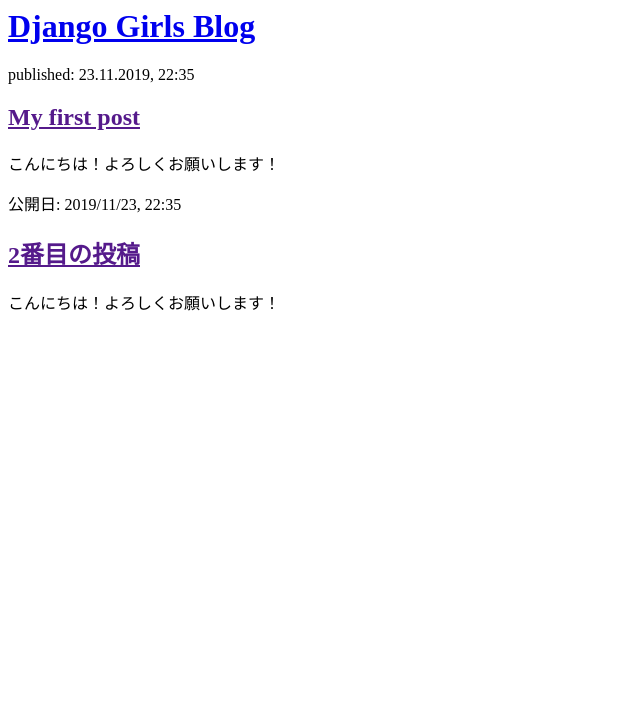
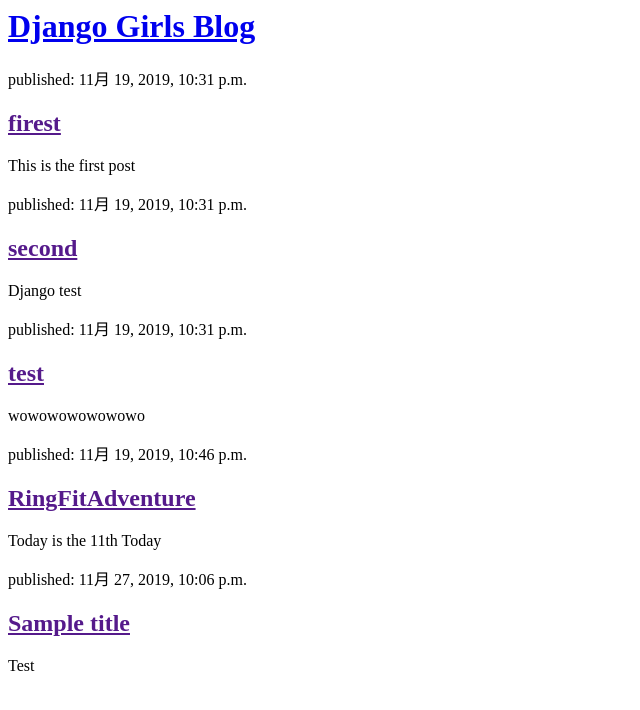
Before and after one commit to moguranran/my-first-blog, a Django app: page / in a window 1280 px wide. Shown: the top 710 px of the page, without its empty margins (0-640 px from the left). Run offline with Django 3.2, Linux system fonts and the light colour scheme; data comes from the database, SQL or seed files in the repository; both versions use the stored data as it was after the commit.

Commit message:
Modified templates to display posts from database.

```diff
--- a/blog/templates/blog/post_list.html
+++ b/blog/templates/blog/post_list.html
@@ -8,17 +8,12 @@
         <div>
             <h1><a href="/">Django Girls Blog</a></h1>
         </div>
-
-        <div>
-            <p>published: 23.11.2019, 22:35</p>
-            <h2><a href="">My first post</a></h2>
-            <p>こんにちは！よろしくお願いします！</p>
-        </div>
-
-        <div>
-            <p>公開日: 2019/11/23, 22:35</p>
-            <h2><a href="">2番目の投稿</a></h2>
-            <p>こんにちは！よろしくお願いします！</p>
-        </div>
+        {% for post in posts %}
+            <div>
+                <p>published: {{post.published_date}}</p>
+                <h2><a href="">{{post.title}}</a></h2>
+                <p>{{post.text|linebreaksbr}}</p>
+            </div>
+        {% endfor %}
     </body>
 </html>
--- a/blog/views.py
+++ b/blog/views.py
@@ -1,5 +1,8 @@
 from django.shortcuts import render
+from django.utils import timezone
+from .models import Post
 
 # Create your views here.
 def post_list(request):
-    return render(request, 'blog/post_list.html', {})
+    posts = Post.objects.filter(published_date__lte=timezone.now()).order_by('published_date')
+    return render(request, 'blog/post_list.html', {'posts':posts})
--- a/mysite/settings.py
+++ b/mysite/settings.py
@@ -25,7 +25,7 @@
 # SECURITY WARNING: don't run with debug turned on in production!
 DEBUG = True
 
-ALLOWED_HOSTS = ['127.0.0.1', '.pythonanywhere.com']
+ALLOWED_HOSTS = ['127.0.0.1', '.pythonanywhere.com', 'localhost']
 
 
 # Application definition
```
Also changed, not shown: db.sqlite3.
